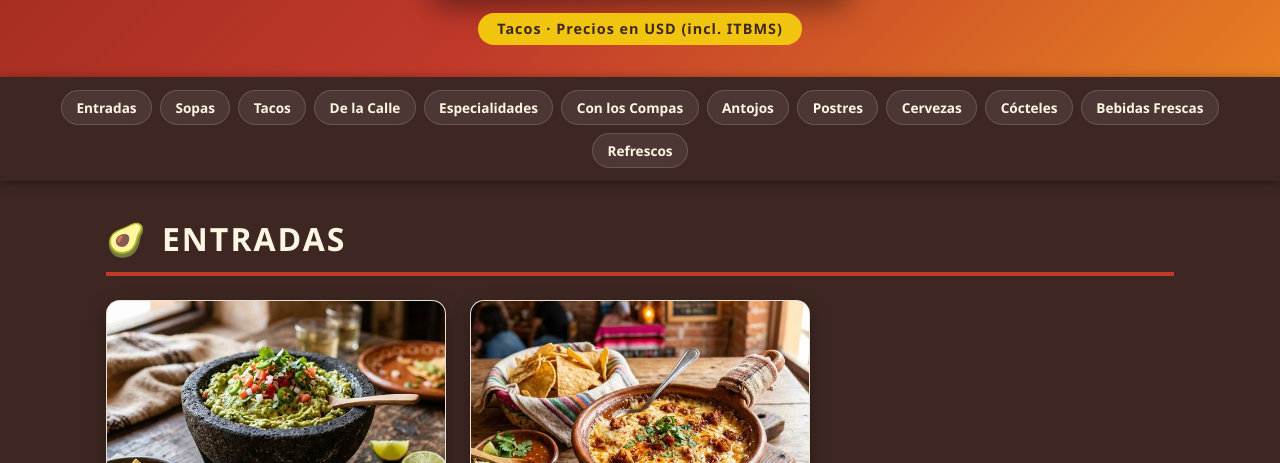
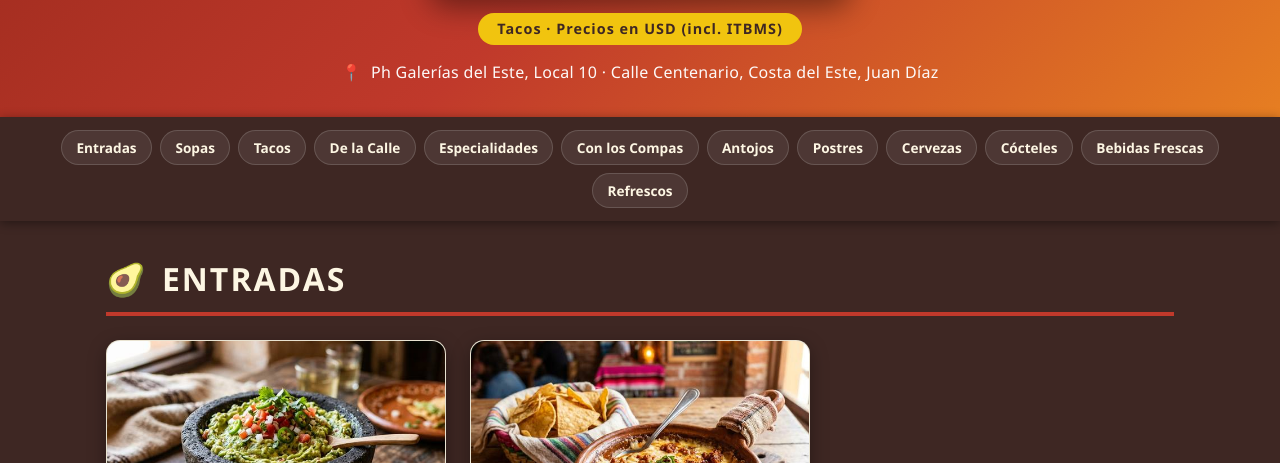
Before and after one commit to peter-cyber13/tacos-el-compa, a plain HTML site: page menu/index.html in a window 1280 px wide. Shown: the part 337-800 px from the top of the page. Drawn offline with Linux system fonts and the light colour scheme.

Commit message:
Agregar dirección del restaurante en hero y footer (Ph Galerías del Este, Local 10, Calle Centenario, Costa del Este, Juan Díaz)

```diff
--- a/menu/index.html
+++ b/menu/index.html
@@ -50,6 +50,17 @@
     border-radius: 30px;
     font-size:.9rem;
     letter-spacing:1px;
+  }
+  .hero .addr {
+    margin-top: .9rem;
+    color: #fff;
+    font-size: 1rem;
+    font-weight: 500;
+    letter-spacing: .3px;
+    opacity: .97;
+  }
+  .hero .addr .pin {
+    margin-right: .3rem;
   }
   /* Nav categorías */
   nav.cats {
@@ -235,6 +246,7 @@
 <div class="hero">
   <img class="logo" src="img/logo.jpg" alt="Tacos El Compa" loading="lazy">
   <div class="badge">Tacos · Precios en USD (incl. ITBMS)</div>
+  <div class="addr"><span class="pin">📍</span> Ph Galerías del Este, Local 10 · Calle Centenario, Costa del Este, Juan Díaz</div>
 </div>
 
 <nav class="cats">
@@ -651,7 +663,8 @@
 </main>
 
 <footer>
-  🌮 Tacos El Compa — Menú · imágenes referenciales · Precios en USD (incl. ITBMS)<br>
+  🌮 Tacos El Compa — Menú · Precios en USD (incl. ITBMS)<br>
+  📍 Ph Galerías del Este, Local 10 · Calle Centenario, Costa del Este, Juan Díaz<br>
   <a class="fds-credit" href="https://fastdatasys.com" target="_blank" rel="noopener">
     <img src="img/fds-icon.svg" alt="" aria-hidden="true" class="fds-logo"> <span class="fds-brand"><span class="fw">FAST</span> <span class="d">DATA</span> <span class="fw">SYSTEMS</span></span> · Hecho por Fast Data Sys 2026
   </a>
```
